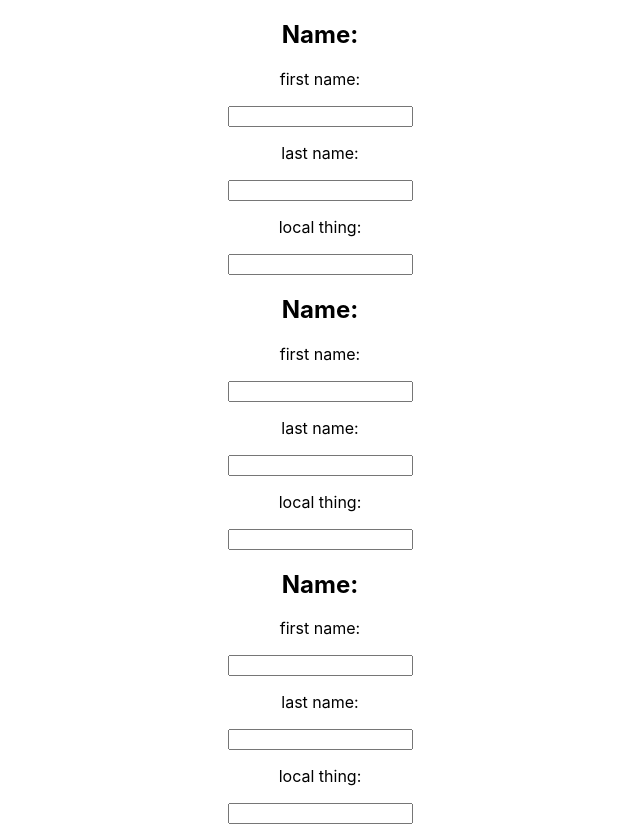
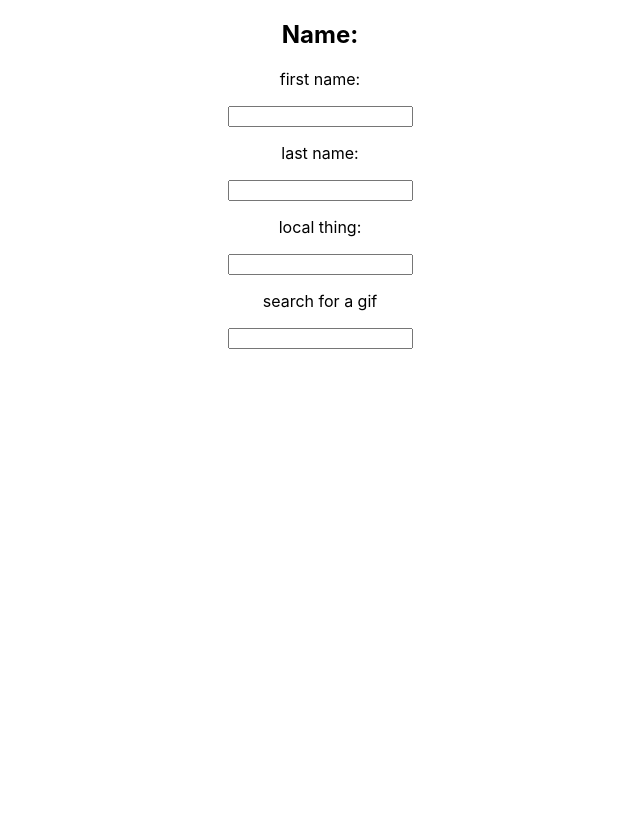
Before and after one commit to joelvanderhoof/context-with-reducer, a React (Create React App) app: page / in a window 1280 px wide. Shown: the whole page, without its empty margins (320-960 px from the left). After the commit the page ends 800 px from the top, so only its background shows below. Built offline with nearby package versions, Linux system fonts and the light colour scheme.

Commit message:
code cleanup

```diff
--- /dev/null
+++ b/jsconfig.json
@@ -0,0 +1,6 @@
+{
+  "compilerOptions": {
+    "baseUrl": "src/"
+  },
+  "include": ["src"]
+}
--- a/package.json
+++ b/package.json
@@ -3,6 +3,7 @@
   "version": "0.1.0",
   "private": true,
   "dependencies": {
+    "axios": "^0.19.2",
     "react": "^16.8.6",
     "react-dom": "^16.8.6",
     "react-scripts": "2.1.8"
--- a/src/App.js
+++ b/src/App.js
@@ -1,20 +1,18 @@
-import React, { Component } from 'react';
+import React from 'react';
 
-import AppContext from './components/Context';
+import appContext from './Context';
 import NameSection from './components/NameSection';
 
 import './App.css';
 
-class App extends Component {
-  render() {
-    return (
+const App  = () => {
+  return (
+    <appContext.ContextProvider>
       <div className="App">
-      <AppContext.AppContextProvider>
           <NameSection />
-      </AppContext.AppContextProvider>
       </div>
-    );
-  }
+    </appContext.ContextProvider>
+  );
 }
 
 export default App;
--- /dev/null
+++ b/src/Context/index.js
@@ -0,0 +1,73 @@
+import axios from 'axios';
+import React, { createContext, useReducer } from 'react';
+
+const Context = createContext();
+
+const initialState = {
+    firstName: '',
+    lastName: '',
+    giphyUrl: '',
+};
+
+function contextReducer(state = initialState, action) {
+
+    switch (action.type) {
+        case 'GET_GIPHY':
+            return {
+                ...state,
+                giphyUrl: action.payload,
+            };
+        case 'SET_FIRST_NAME':
+            return {
+                ...state,
+                firstName: action.firstName
+            };
+        case 'SET_LAST_NAME':
+            return {
+                ...state,
+                lastName: action.lastName
+            };
+        default:
+            return state;
+    }
+}
+
+const actions = {
+    setFirstName: firstName => ({ type: 'SET_FIRST_NAME', firstName }),
+    setLastName: lastName => ({ type: 'SET_LAST_NAME', lastName }),
+    getGiphy: queryString => ({ type: 'GET_GIPHY', q: queryString.replace(/ /g, '+') })
+};
+
+// dispatchWithAsync watches for action types that have async effects then calls dispatch on those effects
+// If an action does not have an async type, dispatch is called on the action
+const middleware = dispatch =>  async action => {
+    switch (action.type) {
+        case 'GET_GIPHY':
+            const result = await axios.get(`http://api.giphy.com/v1/gifs/search?q=${action.q}&api_key=5fmGkZqf1Nt7uYGyJdnQZuVYtEhDgeO7&limit=1`);
+            return(dispatch({
+                type: action.type,
+                payload: result.data.data[0].images.downsized_large.url,
+            }));
+        default:
+        return dispatch(action);
+    }
+};
+
+
+const ContextProvider = props => {
+    const [state, dispatch] = useReducer(contextReducer, initialState);
+
+    return (
+        <Context.Provider
+            value={{
+                actions,
+                dispatch: middleware(dispatch),
+                state,
+            }}
+        >
+            {props.children}
+        </Context.Provider>
+    )
+}
+
+export default { Context, ContextProvider };
--- a/src/components/Context.js
+++ /dev/null
@@ -1,41 +0,0 @@
-import React, { createContext, useReducer } from 'react';
-
-const AppContext = createContext();
-
-const AppContextProvider = props => {
-
-    const [state, dispatch] = useReducer(contextReducer, {
-        firstName: '',
-        lastName: ''
-    });
-
-    return (
-        <AppContext.Provider
-            value={{
-                state,
-                dispatch
-            }}
-        >
-            {props.children}
-        </AppContext.Provider>
-    )
-}
-
-export default { AppContext, AppContextProvider };
-
-function contextReducer(state, action) {
-    console.log(action)
-
-    switch (action.type) {
-        case 'SET_FIRST_NAME':
-            return Object.assign({}, state, {
-                firstName: action.firstName
-            });
-        case 'SET_LAST_NAME':
-            return Object.assign({}, state, {
-                lastName: action.lastName
-            });
-        default:
-            return state;
-    }
-}
--- a/src/components/children/ChildComponent.js
+++ b/src/components/children/ChildComponent.js
@@ -2,15 +2,6 @@ import React from 'react';
 
 import GrandchildComponent from './grandchildren/GrandchildComponent';
 
-const ChildComponent = props => {
-
-    return (
-        <div>
-            <GrandchildComponent />
-            <GrandchildComponent />
-            <GrandchildComponent />
-        </div>
-    );
-}
+const ChildComponent = () => <GrandchildComponent />;
 
 export default ChildComponent;
--- /dev/null
+++ b/src/components/children/grandchildren/GiphyTile.js
@@ -0,0 +1,23 @@
+import React, { useContext } from 'react';
+// import appContext from '../../../Context';
+import appContext from 'Context';
+
+const GiphyTile = () => {
+    const { actions, dispatch, state: { giphyUrl } } = useContext(appContext.Context);
+
+    return (
+        <div>
+            {giphyUrl &&
+            <>
+            <h2>Look at this sweet gif</h2>
+            <img src={giphyUrl} alt="your mom"></img>
+            </>}
+                <p>search for a gif</p>
+            <input
+                onBlur={event => dispatch(actions.getGiphy(event.target.value))}
+            />
+        </div>
+    );
+}
+
+export default GiphyTile;
--- a/src/components/children/grandchildren/GrandchildComponent.js
+++ b/src/components/children/grandchildren/GrandchildComponent.js
@@ -1,46 +1,30 @@
 import React, { useContext, useState } from 'react';
-import AppContext from '../../Context';
+import appContext from '../../../Context';
+import GiphyTile from './GiphyTile';
 
-const GrandchildComponent = props => {
-
-    const [localThing, setLocalThing] = useState('')
-
-    const { dispatch, state } = useContext(AppContext.AppContext);
+const GrandchildComponent = () => {
+    const [localThing, setLocalThing] = useState('');
+    const { actions, dispatch, state } = useContext(appContext.Context);
     const {firstName, lastName } = state;
-    console.log(state)
 
     return (
         <div>
             <h2>Name: {`${firstName} ${lastName} ${localThing}`}</h2>
             <p>first name:</p>
             <input
-                onChange={event => {
-                    const { value } = event.target;
-                    dispatch({
-                        type: 'SET_FIRST_NAME',
-                        firstName: value
-                    });
-                }}
+                onChange={event => dispatch(actions.setFirstName(event.target.value))}
             />
 
             <p>last name:</p>
             <input
-                onChange={event => {
-                    const { value } = event.target;
-                    dispatch({
-                        type: 'SET_LAST_NAME',
-                        lastName: value
-                    });
-                }}
+                onChange={event => dispatch(actions.setLastName(event.target.value))}
             />
 
             <p>local thing:</p>
             <input
-                onChange={event => {
-                    const { value } = event.target;
-                    setLocalThing(value);
-                }}
+                onChange={event => setLocalThing(event.target.value)}
             />
+            <GiphyTile />
         </div>
     );
 }
```
Also changed, not shown: 2 other files (tests, documents, lock files or other folders).
